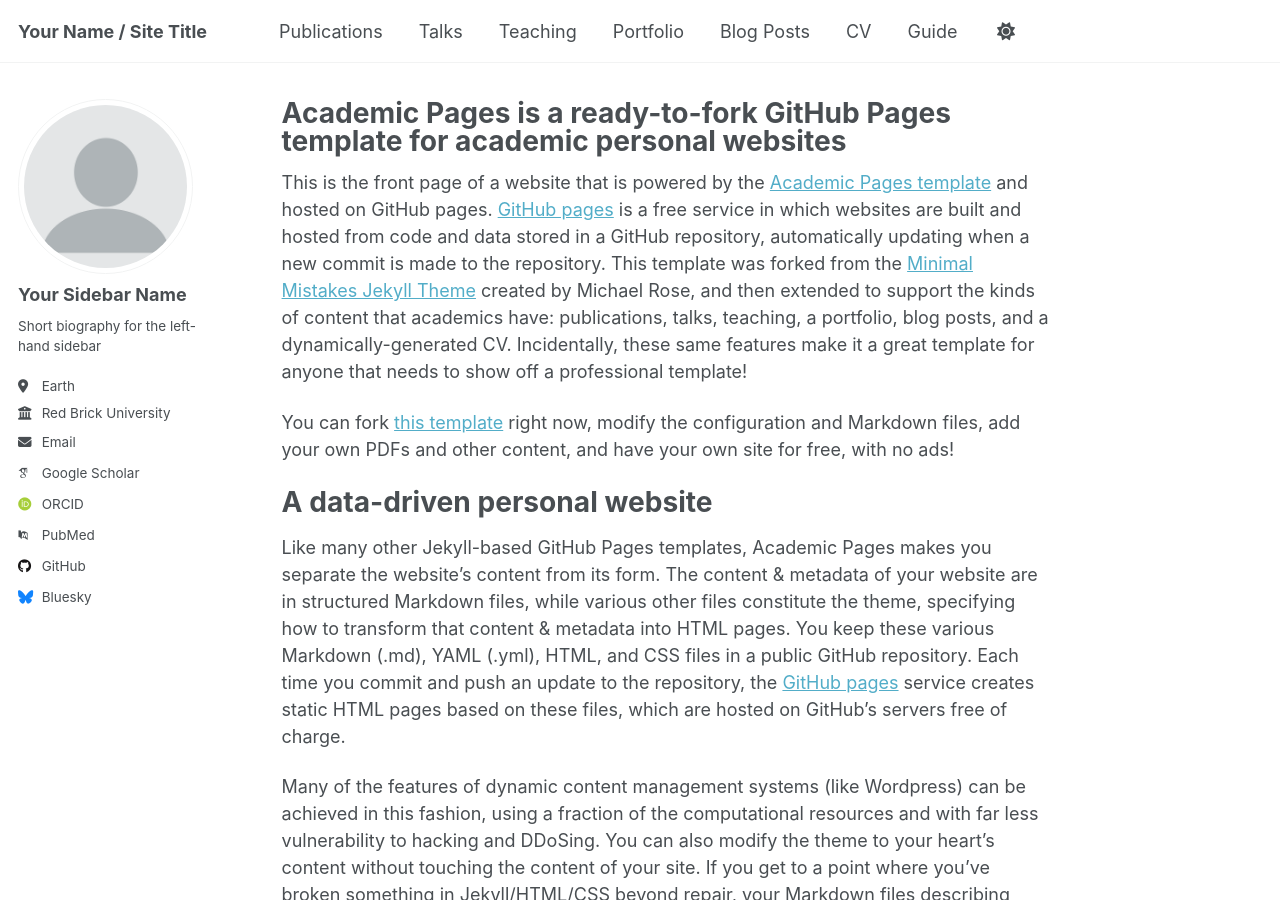
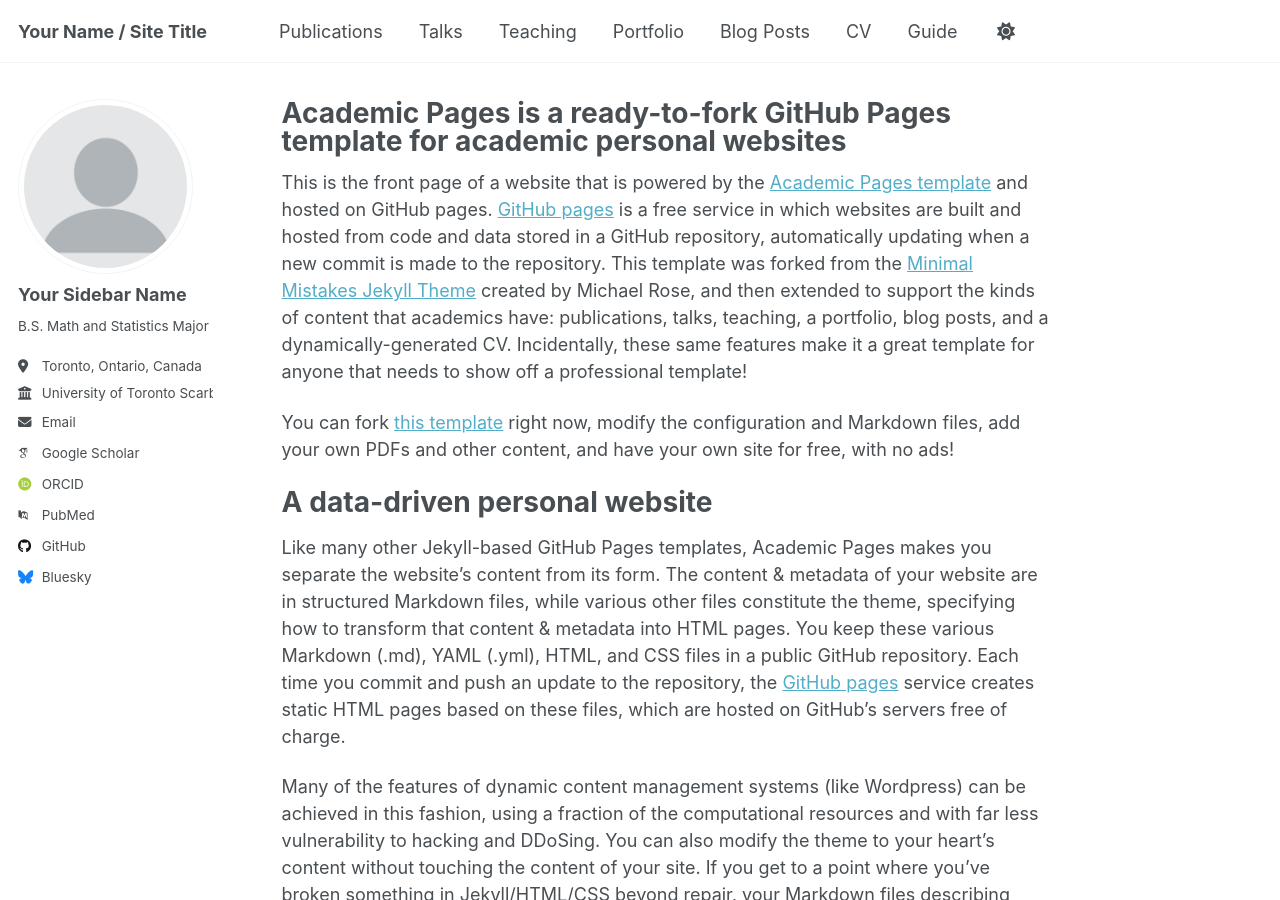
Before and after one commit to Morganh201/Morganh201.github.io, a Jekyll site: the page built from _pages/about.md, in a window 1280 px wide and 900 px high. Built offline with Jekyll 4.4.1, drawn with Linux system fonts in a browser that asks for light colours; some web fonts are replaced; a script that is not in the unit is left out.

Commit message:
Update _config.yml

```diff
--- a/_config.yml
+++ b/_config.yml
@@ -13,7 +13,7 @@ title                    : "Your Name / Site Title"
 title_separator          : "-"
 name                     : &name "Your Name"
 description              : &description "personal description"
-url                      : https://academicpages.github.io # the base hostname & protocol for your site e.g. "https://[your GitHub username].github.io" or if you already have some other page hosted on Github then use "https://[your GitHub username].github.io/[Your Repo Name]"
+url                      : https://morganh201.github.io # the base hostname & protocol for your site e.g. "https://[your GitHub username].github.io" or if you already have some other page hosted on Github then use "https://[your GitHub username].github.io/[Your Repo Name]"
 baseurl                  : "" # the subpath of your site, e.g. "/blog"
 repository               : "academicpages/academicpages.github.io"
 
@@ -25,11 +25,11 @@ author:
   avatar           : "profile.png"
   name             : "Your Sidebar Name"
   pronouns         : # example: "she/her"
-  bio              : "Short biography for the left-hand sidebar"
-  location         : "Earth"
-  employer         : "Red Brick University"
+  bio              : "B.S. Math and Statistics Major"
+  location         : "Toronto, Ontario, Canada"
+  employer         : "University of Toronto Scarborough"
   uri              : # URL
-  email            : "none@example.org"
+  email            : "morgan.huang@mail.utoronto.ca"
 
   # Academic websites
   academia         : # URL
```
